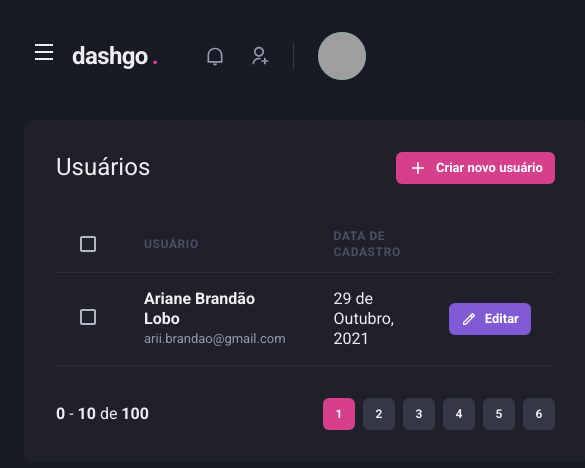
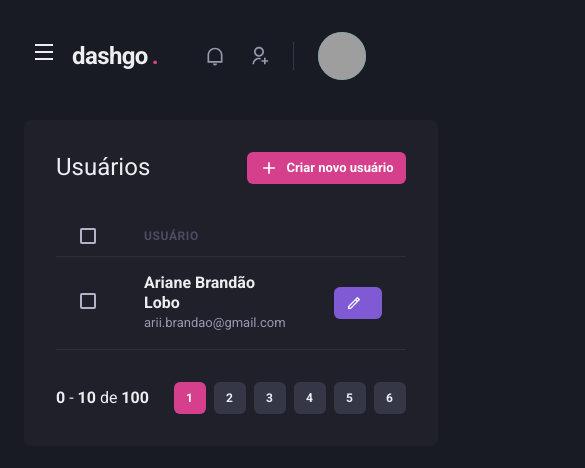
Before and after one commit to arianebrandao/nextjs-dashgo, a Next.js app: page /users in a window 390 px wide. Shown: the top 468 px of the page, 585 px wide, since content can reach past the window. Built offline with nearby package versions, Linux system fonts and the light colour scheme; grey boxes are pictures that could not be loaded.

Commit message:
responsive users

```diff
--- a/src/pages/users/index.tsx
+++ b/src/pages/users/index.tsx
@@ -1,6 +1,6 @@
 import Head from 'next/head'
 
-import { Box, Flex, Heading, Button, Icon, Table, Thead, Tbody, Tr, Th, Td, Checkbox, Text } from "@chakra-ui/react";
+import { Box, Flex, Heading, Button, Icon, Table, Thead, Tbody, Tr, Th, Td, Checkbox, Text, useBreakpointValue } from "@chakra-ui/react";
 
 import { RiAddLine, RiPencilLine } from "react-icons/ri";
 
@@ -9,6 +9,10 @@ import { Sidebar } from "../../components/Sidebar";
 import { Pagination } from "../../components/Pagination";
 
 export default function UserList() {
+  const isWideVersion = useBreakpointValue({
+    base: false,
+    lg: true,
+  })
   return (
     <>
       <Head>
@@ -42,13 +46,13 @@ export default function UserList() {
                     <Checkbox colorScheme="pink" />
                   </Th>
                   <Th>Usuário</Th>
-                  <Th>Data de cadastro</Th>
+                  { isWideVersion && <Th>Data de cadastro</Th>}
                   <Th width="8"></Th>
                 </Tr>
               </Thead>
 
               <Tbody>
-                <Tr px="6">
+                <Tr px={["4", "4", "6"]}>
                   <Td>
                     <Checkbox colorScheme="pink" />
                   </Td>
@@ -58,9 +62,7 @@ export default function UserList() {
                       <Text fontSize="small" color="gray.300">arii.brandao@gmail.com</Text>
                     </Box>
                   </Td>
-                  <Td>
-                    29 de Outubro, 2021
-                  </Td>
+                  { isWideVersion && <Td>29 de Outubro, 2021</Td>}
                   <Td>
                     <Button
                       as="a"
@@ -69,7 +71,7 @@ export default function UserList() {
                       colorScheme="purple"
                       leftIcon={<Icon as={RiPencilLine} fontSize="16" />}
                     >
-                      Editar
+                      { isWideVersion ? 'Editar' : ''}
                     </Button>
                   </Td>
                 </Tr>
```
